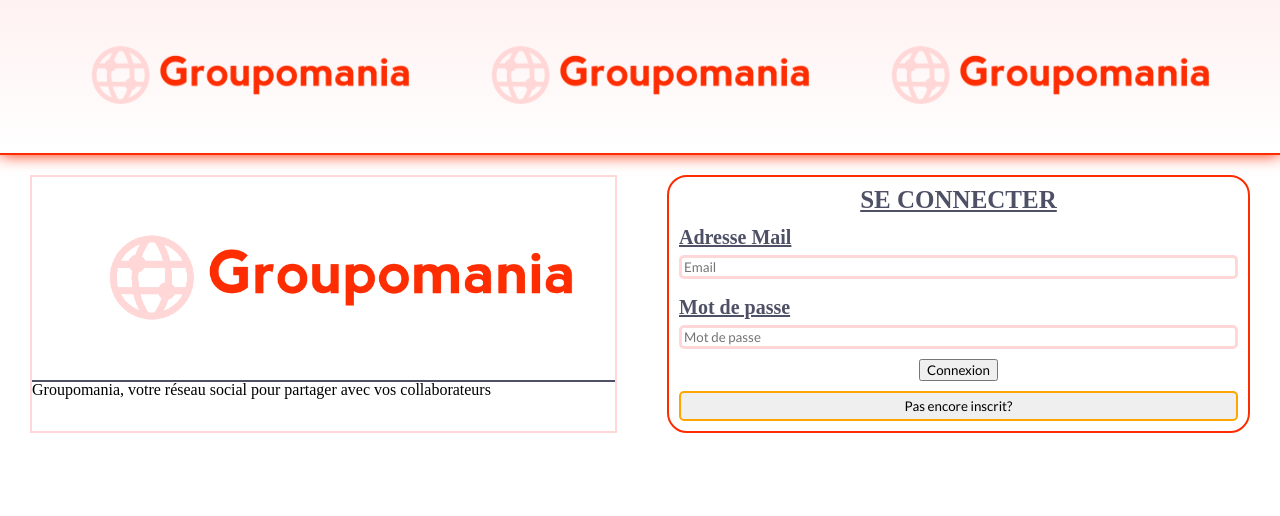
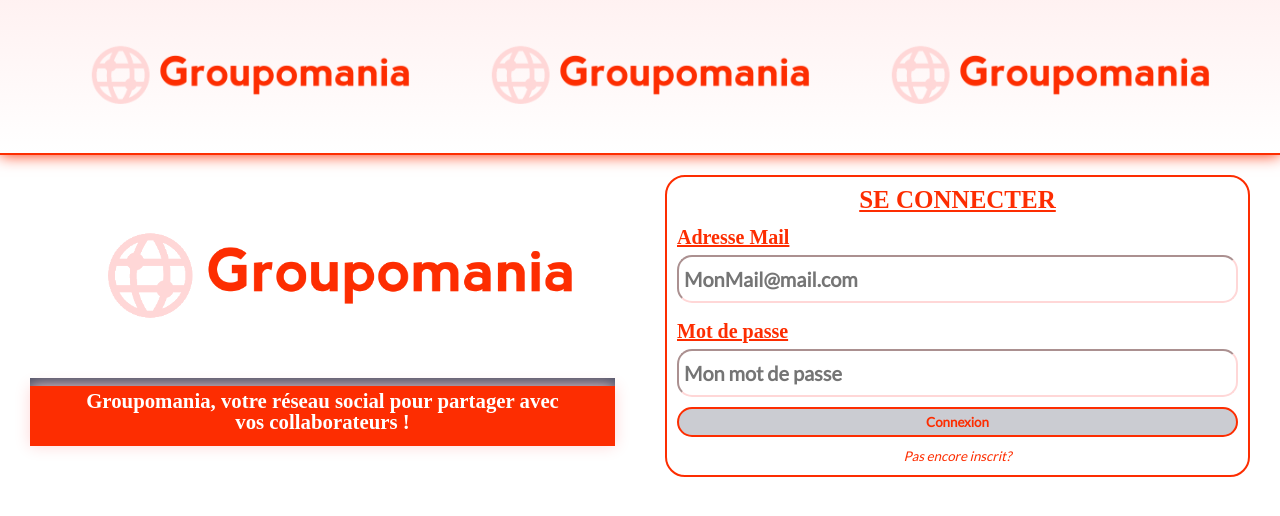
Before and after one commit to RaphGenius/P7_Groupomania, a React (Create React App) app in the folder frontend/: page / in a window 1280 px wide. Shown: the top 516 px of the page. Built offline with nearby package versions, Linux system fonts and the light colour scheme.

Commit message:
Mise en place de cryptojs - finalisation du style de l'accueil

```diff
--- a/frontend/src/components/Accueil/Login.jsx
+++ b/frontend/src/components/Accueil/Login.jsx
@@ -42,8 +42,9 @@ export default function Login({ isLogin, setIsLogin }) {
           </label>
           <input
             type="email"
-            placeholder="Email"
+            placeholder="MonMail@mail.com"
             id="email"
+            className="input-accueil"
             {...register("email")}
           />
           <label
@@ -56,25 +57,26 @@ export default function Login({ isLogin, setIsLogin }) {
           </label>
           <input
             type="password"
-            placeholder="Mot de passe"
+            placeholder="Mon mot de passe"
             autoComplete="on"
             id="password"
+            className="input-accueil"
             {...register("password")}
           />
         </div>
         <div className="container-btn">
-          <button type="submit" id="submitbtn">
+          <button type="submit" id="submitbtn" className="btn-accueil">
             Connexion
           </button>
         </div>
       </form>
       <button
-        className="notSign btn"
+        className="notSign"
         onClick={() => {
           handleLogin();
         }}
       >
-        Pas encore inscrit?
+        <span className="stillNotSignyp">Pas encore inscrit?</span>
       </button>
     </div>
   );
--- a/frontend/src/components/Accueil/Style/loginAndSignup.css
+++ b/frontend/src/components/Accueil/Style/loginAndSignup.css
@@ -10,7 +10,7 @@
   font-size: 25px;
   font-weight: bold;
   text-decoration: underline;
-  color: #4e5166;
+  color: #fd2d01;
   margin-bottom: 15px;
 }
 
@@ -22,18 +22,14 @@
 .container-btn.input {
   margin-top: 50px;
 }
-input {
-  border: 3px solid #ffd7d7;
-  margin-bottom: 10px;
-  border-radius: 5px;
-}
+
 .container-btn {
   display: flex;
   justify-content: center;
 }
 .info-user-acueil {
   font-size: 20px;
-  color: #4e5166;
+  color: #fd2d01;
   text-decoration: underline;
   font-weight: bold;
 }
@@ -41,4 +37,27 @@ input {
   margin-top: 10px;
   width: 100%;
   text-align: center;
+  font-style: italic;
+  border: none;
+  background-color: transparent;
+  color: #fd2d01;
 }
+.btn-accueil {
+  width: 100%;
+  border-radius: 15px;
+  border: 2px solid #fd2d01;
+  padding: 5px 0px;
+  font-weight: bold;
+  color: #fd2d01;
+  transition: all 200ms;
+  background-color: #4e51664b;
+}
+.btn-accueil:hover {
+  background-color: #fd2d01;
+  color: white;
+}
+.stillNotSignyp:hover {
+  cursor: pointer;
+  color: #fd2d01;
+  text-decoration: underline;
+}
--- a/frontend/src/pages/Accueil.jsx
+++ b/frontend/src/pages/Accueil.jsx
@@ -18,10 +18,12 @@ export default function Accueil() {
           <div className="container-logoAccueil">
             <img className="image-accueil" src={logo} alt="" />
           </div>
-          <h2>
-            Groupomania, votre réseau social pour partager avec vos
-            collaborateurs
-          </h2>
+          <div className="container-info-groupomania">
+            <h2 className="info-groupomania">
+              Groupomania, votre réseau social pour partager avec vos
+              collaborateurs !
+            </h2>
+          </div>
         </div>
         <div className="container-logsign">
           {isLogin ? (
--- a/frontend/src/pages/Styles/accueil.css
+++ b/frontend/src/pages/Styles/accueil.css
@@ -12,7 +12,6 @@
 .container-infogroupo {
   width: 50%;
   height: auto;
-  border: #ffd7d7 2px solid;
 }
 
 .container-logsign {
@@ -22,7 +21,7 @@
 
 .container-logoAccueil {
   width: 100%;
-  border-bottom: 2px solid #4e5166;
+  border-bottom: 8px solid #4e5166;
 }
 
 .image-accueil {
@@ -30,3 +29,28 @@
   width: 100%;
   height: 200px;
 }
+.container-info-groupomania {
+  background-color: #fd2d01;
+  padding-bottom: 8px;
+  box-shadow: 0px 0px 15px #ffd7d7;
+}
+.info-groupomania {
+  text-align: center;
+  padding: 5px 50px;
+  font-size: 1.3em;
+  color: white;
+  font-weight: bold;
+}
+.input-accueil {
+  padding: 10px 5px;
+  font-family: "lato";
+  font-weight: bold;
+  border-color: #ffd7d7;
+  margin-bottom: 10px;
+  border-radius: 15px;
+  font-size: 20px;
+}
+.input-accueil:focus {
+  color: #fd2d01;
+  border-color: #fd2d01;
+}
```
Also changed, not shown: 1 other file (tests, documents, lock files or other folders).
